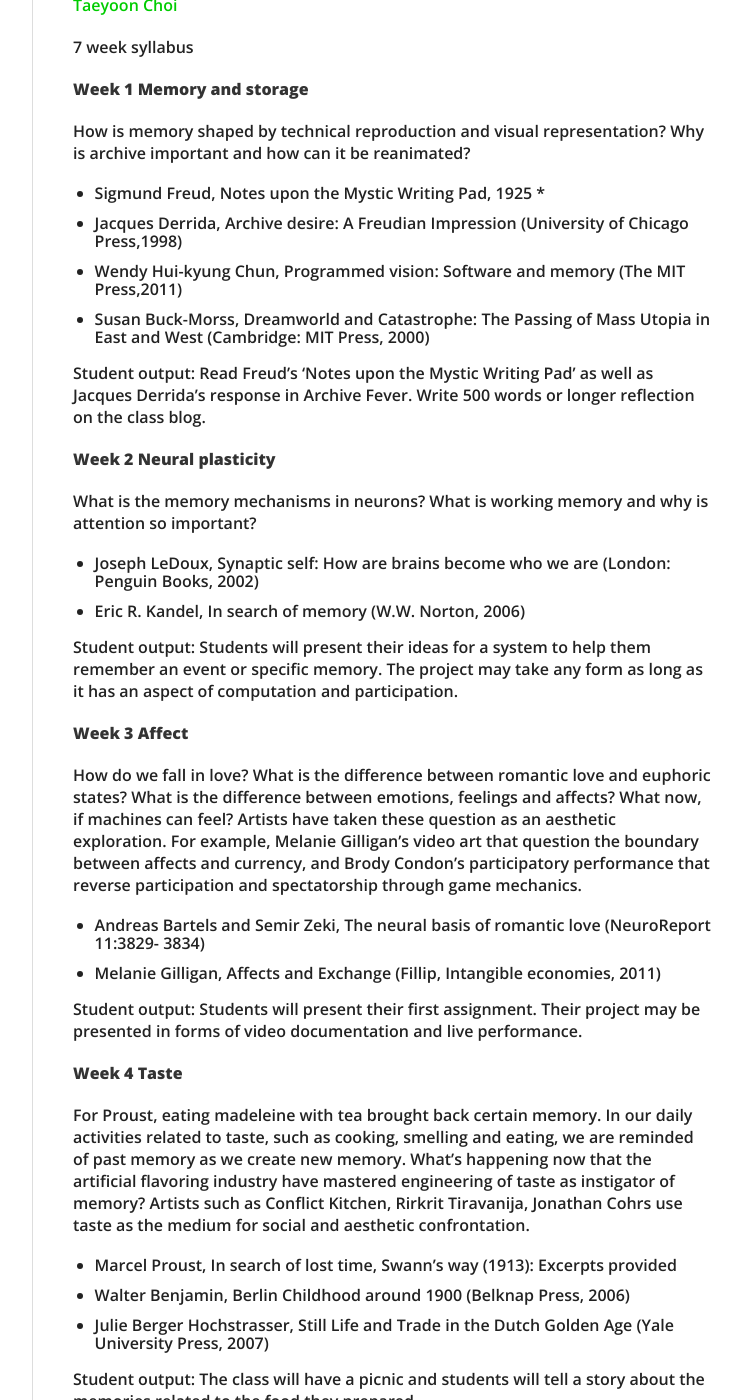
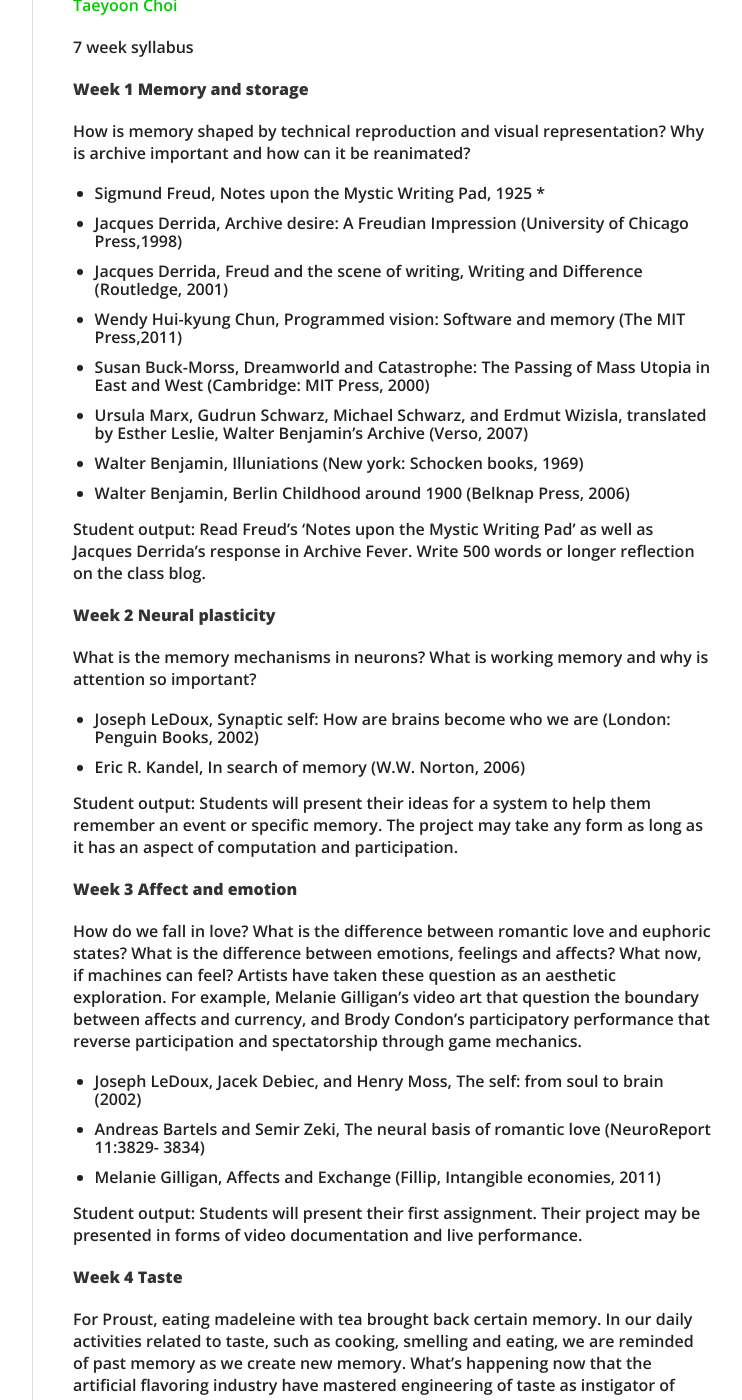
Before and after one commit to tchoi8/tchoi8.github.io, a Jekyll site: the page built from _posts/2014-04-15-memory-class-ITP.md, in a window 1280 px wide and 1400 px high, scrolled down 814 px. Shown: the whole window, without its empty margins (378-1120 px from the left). Built offline with Jekyll 4.4.1, drawn with Linux system fonts in a browser that asks for light colours; nearby versions of some CDN libraries.

Commit message:
few more readings for the first day

```diff
--- a/_posts/2014-04-15-memory-class-ITP.md
+++ b/_posts/2014-04-15-memory-class-ITP.md
@@ -28,8 +28,12 @@ How is memory shaped by technical reproduction and visual representation? Why is
 
 * Sigmund Freud, Notes upon the Mystic Writing Pad, 1925 *
 * Jacques Derrida, Archive desire: A Freudian Impression (University of Chicago Press,1998)
+* Jacques Derrida, Freud and the scene of writing, Writing and Difference (Routledge, 2001)
 * Wendy Hui-kyung Chun, Programmed vision: Software and memory (The MIT Press,2011)
 * Susan Buck-Morss, Dreamworld and Catastrophe: The Passing of Mass Utopia in East and West (Cambridge: MIT Press, 2000)
+*  Ursula Marx, Gudrun Schwarz, Michael Schwarz, and Erdmut Wizisla, translated by Esther Leslie, Walter Benjamin's Archive (Verso, 2007)
+*  Walter Benjamin, Illuniations (New york: Schocken books, 1969)
+*  Walter Benjamin, Berlin Childhood around 1900 (Belknap Press, 2006)
 
 Student output: Read Freud's 'Notes upon the Mystic Writing Pad' as well as Jacques Derrida's response in Archive Fever. Write 500 words or longer reflection on the class blog.
 
@@ -42,10 +46,11 @@ What is the memory mechanisms in neurons? What is working memory and why is atte
 
 Student output: Students will present their ideas for a system to help them remember an event or specific memory. The project may take any form as long as it has an aspect of computation and participation.
 
-**Week 3 Affect**
+**Week 3 Affect and emotion**
 
 How do we fall in love? What is the difference between romantic love and euphoric states? What is the difference between emotions, feelings and affects? What now, if machines can feel? Artists have taken these question as an aesthetic exploration. For example,  Melanie Gilligan's video art that question the boundary between affects and currency, and Brody Condon’s participatory performance that reverse participation and spectatorship through game mechanics.
 
+* Joseph LeDoux, Jacek Debiec, and Henry Moss, The self: from soul to brain (2002)
 * Andreas Bartels and Semir Zeki, The neural basis of romantic love (NeuroReport 11:3829- 3834)
 * Melanie Gilligan, Affects and Exchange (Fillip, Intangible economies, 2011)
 
```
